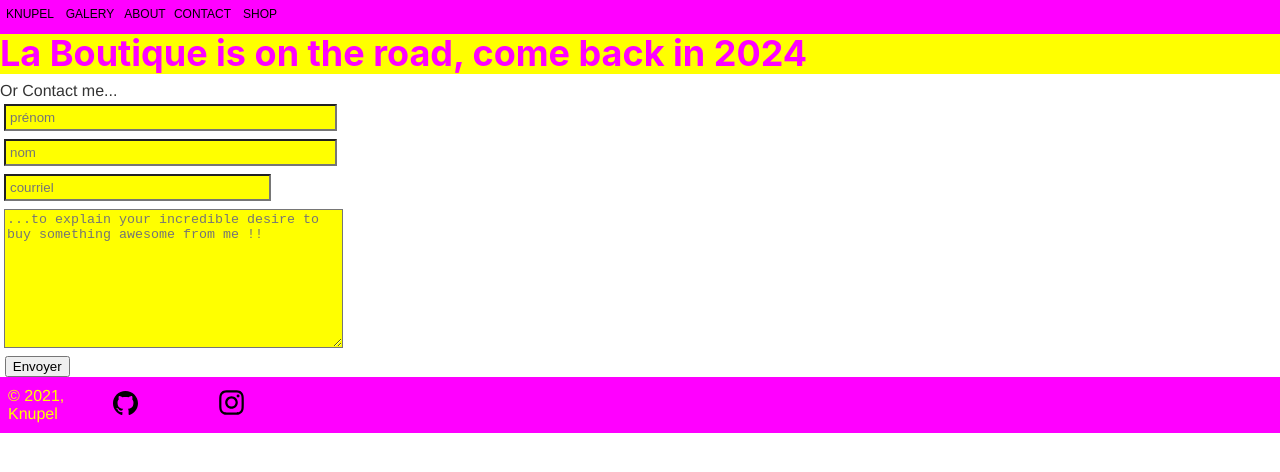
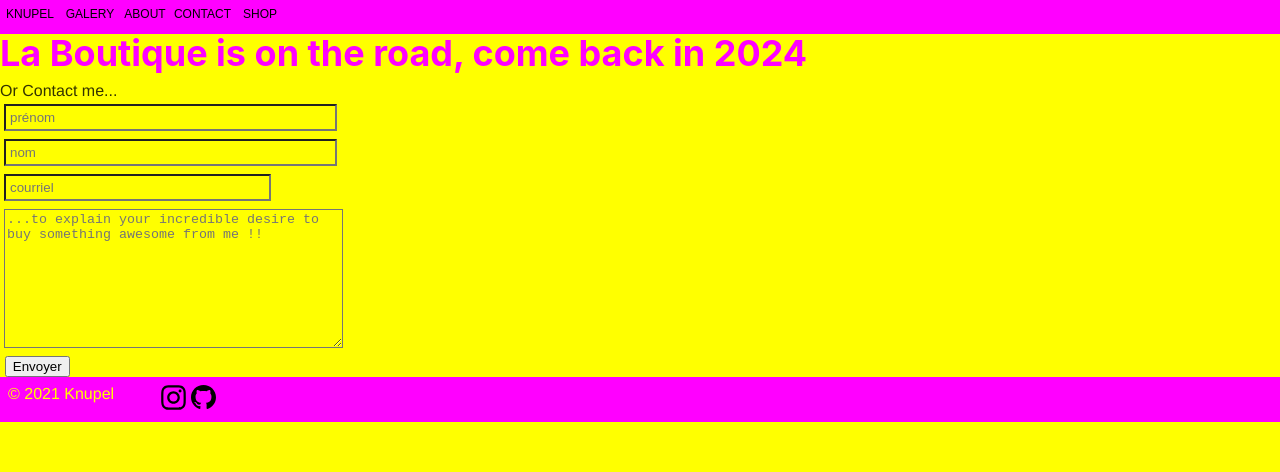
Before and after one commit to knupel/knupel_site, a Gatsby site: page /shop in a window 1280 px wide. Built offline with nearby package versions, Linux system fonts and the light colour scheme; Gatsby itself is replaced by a stand-in of ours.

Commit message:
quelques tests avec le nouveau plugin image

```diff
--- a/package.json
+++ b/package.json
@@ -16,6 +16,7 @@
   "dependencies": {
     "gatsby": "^3.4.1",
     "gatsby-image": "^3.8.0",
+    "gatsby-plugin-image": "^1.11.0",
     "gatsby-plugin-manifest": "^3.9.0",
     "gatsby-plugin-sharp": "^3.8.0",
     "gatsby-source-filesystem": "^3.8.0",
--- a/src/components/footer.js
+++ b/src/components/footer.js
@@ -5,37 +5,48 @@ import "../css/footer.css";
 import picto_github from "../../media/picto/github.svg";
 import picto_instagram from "../../media/picto/instagram.svg";
 
-function ButtonPicto({ src, className, alt, href }) {
+function ButtonPicto({ src, cssPicto, cssPictoContainer, alt, href }) {
   return (
-    <div className={className}>
-      <a href={href} target="_blank">
-        <img src={src} alt={alt} />
-      </a>
+    <div className={cssPictoContainer}>
+      <div className={cssPicto}>
+        <a href={href} target="_blank">
+          <img src={src} alt={alt} />
+        </a>
+      </div>
     </div>
   );
+}
+function ContentText({ content }) {
+  return <div className="txt">{content}</div>;
+  // return <div style={{ margin: "auto" }}>{content}</div>;
 }
 export function Footer() {
   return (
     <>
       <footer>
-        <div className="design">
-          <div>
-            {" "}
-            © {new Date().getFullYear()}, Knupel
-            {` `}
-          </div>
+        <div className="bar">
+          <ContentText
+            content={
+              <div>
+                {``}© {new Date().getFullYear()} Knupel
+                {``}
+              </div>
+            }
+          />
 
           <ButtonPicto
+            src={picto_instagram}
+            cssPicto="picto"
+            cssPictoContainer="picto_container"
+            alt="instagram"
+            href="https://www.instagram.com/knupel_art/"
+          />
+          <ButtonPicto
             src={picto_github}
-            className="picto_style"
+            cssPicto="picto"
+            cssPictoContainer="picto_container"
             alt="github"
             href="https://github.com/StanLepunK"
-          />
-          <ButtonPicto
-            src={picto_instagram}
-            className="picto_style"
-            alt="instagram"
-            href="https://www.instagram.com/knupel_art/"
           />
         </div>
       </footer>
--- a/src/components/grid/grid_art.js
+++ b/src/components/grid/grid_art.js
@@ -12,7 +12,10 @@ export function GridArt() {
   const { allFile } = useStaticQuery(
     graphql`
       query {
-        allFile(filter: { sourceInstanceName: { eq: "art_hd" } }) {
+        allFile(
+          filter: { sourceInstanceName: { eq: "art_hd" } }
+          sort: { fields: base, order: ASC }
+        ) {
           edges {
             node {
               extension
--- a/src/components/grid/grid_graphic_design.js
+++ b/src/components/grid/grid_graphic_design.js
@@ -12,7 +12,10 @@ export function GridGraphicDesign() {
   const { allFile } = useStaticQuery(
     graphql`
       query {
-        allFile(filter: { sourceInstanceName: { eq: "graphic_design_hd" } }) {
+        allFile(
+          filter: { sourceInstanceName: { eq: "graphic_design_hd" } }
+          sort: { fields: base, order: ASC }
+        ) {
           edges {
             node {
               extension
--- a/src/css/footer.css
+++ b/src/css/footer.css
@@ -1,28 +1,18 @@
-.picto_style {
-  width: 25px;
+.txt {
+  width: 150px;
+  /* align-items: center; */
+  /* margin: auto; */
 }
 
-/* .design {
+.picto {
+  width: 25px;
+  margin: auto;
+}
+.picto_container {
+  width: 30px;
+  /* border: 1px solid white; */
+}
+
+.bar {
   display: flex;
-  height: 40px;
-  flex-direction: row;
-  flex-wrap: wrap;
-  justify-content: left;
-} */
-
-.design {
-  display: grid;
-  grid-template-columns: auto;
-  grid-template-columns: repeat(12, 1fr);
-  justify-content: flex-start;
-  height: 40px;
-  align-items: center;
-  /* grid-auto-columns: auto;
-  grid-auto-columns: minmax(100px, auto);
-  grid-auto-rows: minmax(50px, auto);
-  grid-auto-rows: auto;
-  grid-auto-rows: 12% 12% 12%;
-  height: 40px;
-  justify-content: flex-start;
-  align-items: center; */
 }
--- a/src/css/layout.css
+++ b/src/css/layout.css
@@ -12,6 +12,7 @@ body {
   -moz-osx-font-smoothing: grayscale;
   /* color: magenta; */
   color: hsla(0, 0%, 0%, 0.8);
+  background: yellow;
   font-family: Helvetica Neue, -apple-system, sans-serif;
   font-weight: normal;
   word-wrap: break-word;
--- a/src/pages/shop.js
+++ b/src/pages/shop.js
@@ -4,8 +4,9 @@ import { Layout } from "../components/layout";
 import { Form } from "../components/form";
 
 import "../css/shop.css";
-
-// markup
+// https://www.gatsbyjs.com/tutorial/ecommerce-tutorial/#example-2-import-skus-via-source-plugin
+// https://www.gatsbyjs.com/plugins/gatsby-source-stripe/
+// example shop https://gatsby-ecommerce-stripe.netlify.app/
 const Shop = () => {
   return (
     <Layout>
```
Also changed, not shown: src/components/grid/grid_photo.js (+9 -6 lines), 1 other file.
